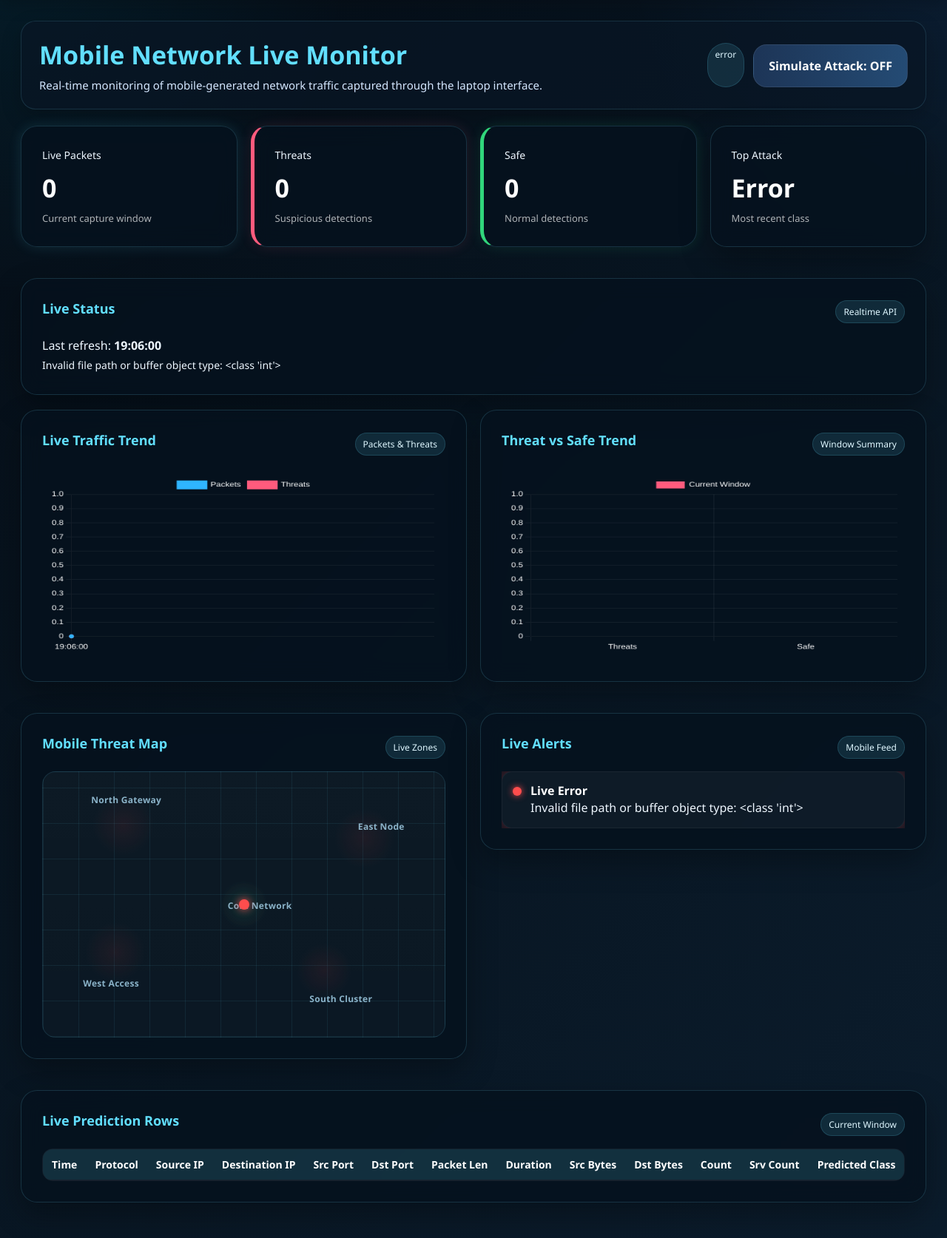
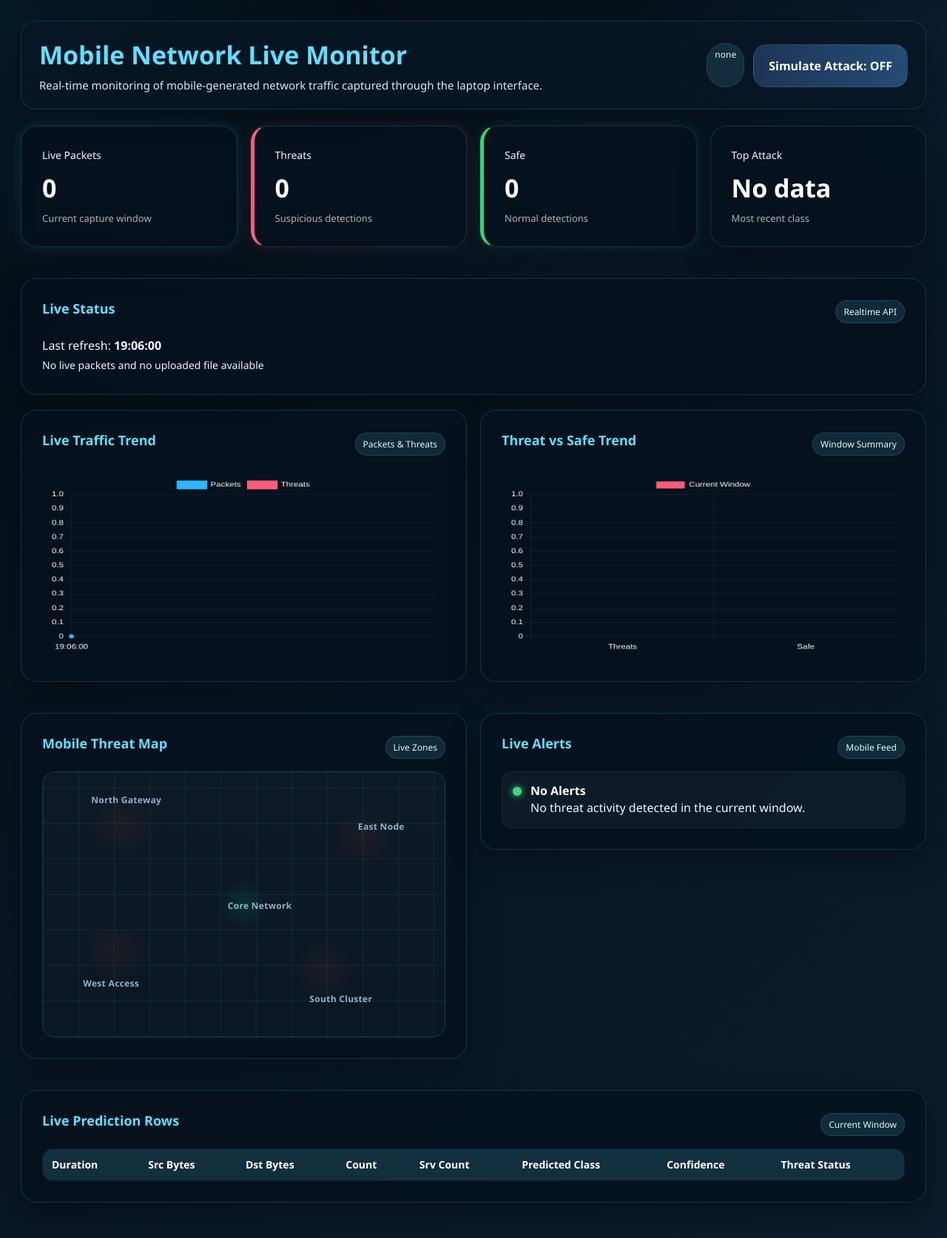
Before and after one commit to meghanakj2005/AI_Sentinel_Website, a Flask app: page /live in a window 1280 px wide. Shown: the part 76-1750 px from the top of the page at 74% size. Run offline with Flask 3, Linux system fonts and the light colour scheme; the visitor is signed in with stand-in values (Sample User, id 1); data that the repository does not hold is empty.

Commit message:
Update live.html

```diff
--- a/templates/live.html
+++ b/templates/live.html
@@ -1,6 +1,5 @@
 {% extends "base.html" %}
 {% block content %}
-
 <div class="hero-strip">
     <div>
         <h1 class="dashboard-title">Mobile Network Live Monitor</h1>
@@ -8,12 +7,9 @@
             Real-time monitoring of mobile-generated network traffic captured through the laptop interface.
         </p>
     </div>
-
     <div class="hero-actions">
-        <span class="panel-tag" id="liveModeTag">unknown</span>
-        <button class="btn attack-btn" id="toggleAttackBtn" type="button">
-            Simulate Attack: OFF
-        </button>
+        <span class="panel-tag" id="liveModeTag">Realtime</span>
+        <button class="btn attack-btn" id="toggleAttackBtn" type="button">Simulate Attack: OFF</button>
     </div>
 </div>
 
@@ -105,13 +101,6 @@
         <table>
             <thead>
                 <tr>
-                    <th>Time</th>
-                    <th>Protocol</th>
-                    <th>Source IP</th>
-                    <th>Destination IP</th>
-                    <th>Src Port</th>
-                    <th>Dst Port</th>
-                    <th>Packet Len</th>
                     <th>Duration</th>
                     <th>Src Bytes</th>
                     <th>Dst Bytes</th>
@@ -130,7 +119,7 @@
 <script src="https://cdn.jsdelivr.net/npm/chart.js"></script>
 <script>
 function escapeHtml(text) {
-    return String(text ?? "")
+    return String(text)
         .replace(/&/g, "&amp;")
         .replace(/</g, "&lt;")
         .replace(/>/g, "&gt;")
@@ -365,21 +354,14 @@
         rows.forEach(row => {
             tableBody.innerHTML += `
                 <tr>
-                    <td>${escapeHtml(row.timestamp)}</td>
-                    <td>${escapeHtml(row.protocol_type)}</td>
-                    <td>${escapeHtml(row.src_ip)}</td>
-                    <td>${escapeHtml(row.dst_ip)}</td>
-                    <td>${escapeHtml(row.src_port)}</td>
-                    <td>${escapeHtml(row.dst_port)}</td>
-                    <td>${escapeHtml(row.packet_len)}</td>
-                    <td>${escapeHtml(row.duration)}</td>
-                    <td>${escapeHtml(row.src_bytes)}</td>
-                    <td>${escapeHtml(row.dst_bytes)}</td>
-                    <td>${escapeHtml(row.count)}</td>
-                    <td>${escapeHtml(row.srv_count)}</td>
-                    <td>${escapeHtml(row.predicted_class)}</td>
-                    <td>${escapeHtml(row.confidence)}</td>
-                    <td>${escapeHtml(row.threat_status)}</td>
+                    <td>${escapeHtml(row.duration ?? "")}</td>
+                    <td>${escapeHtml(row.src_bytes ?? "")}</td>
+                    <td>${escapeHtml(row.dst_bytes ?? "")}</td>
+                    <td>${escapeHtml(row.count ?? "")}</td>
+                    <td>${escapeHtml(row.srv_count ?? "")}</td>
+                    <td>${escapeHtml(row.predicted_class ?? "")}</td>
+                    <td>${escapeHtml(row.confidence ?? "")}</td>
+                    <td>${escapeHtml(row.threat_status ?? "")}</td>
                 </tr>
             `;
         });
@@ -397,5 +379,4 @@
 setInterval(loadMobileLive, 5000);
 setInterval(loadAttackStatus, 5000);
 </script>
-
 {% endblock %}
```
